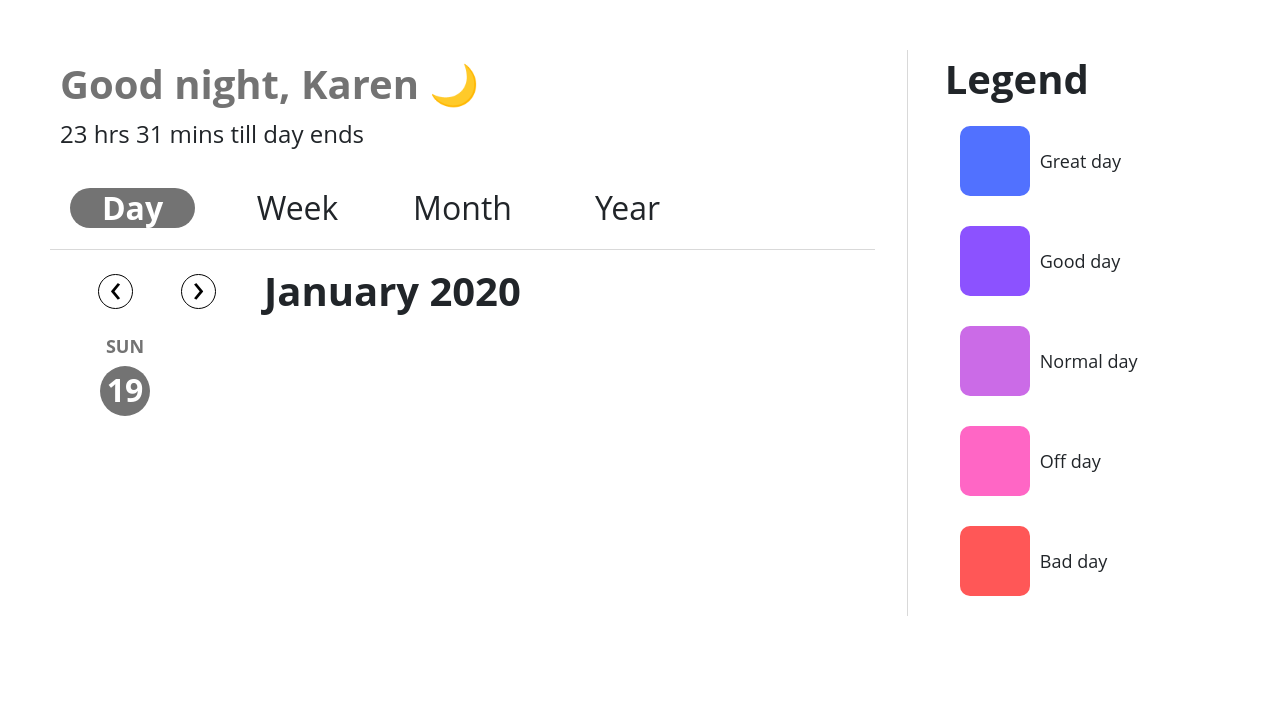
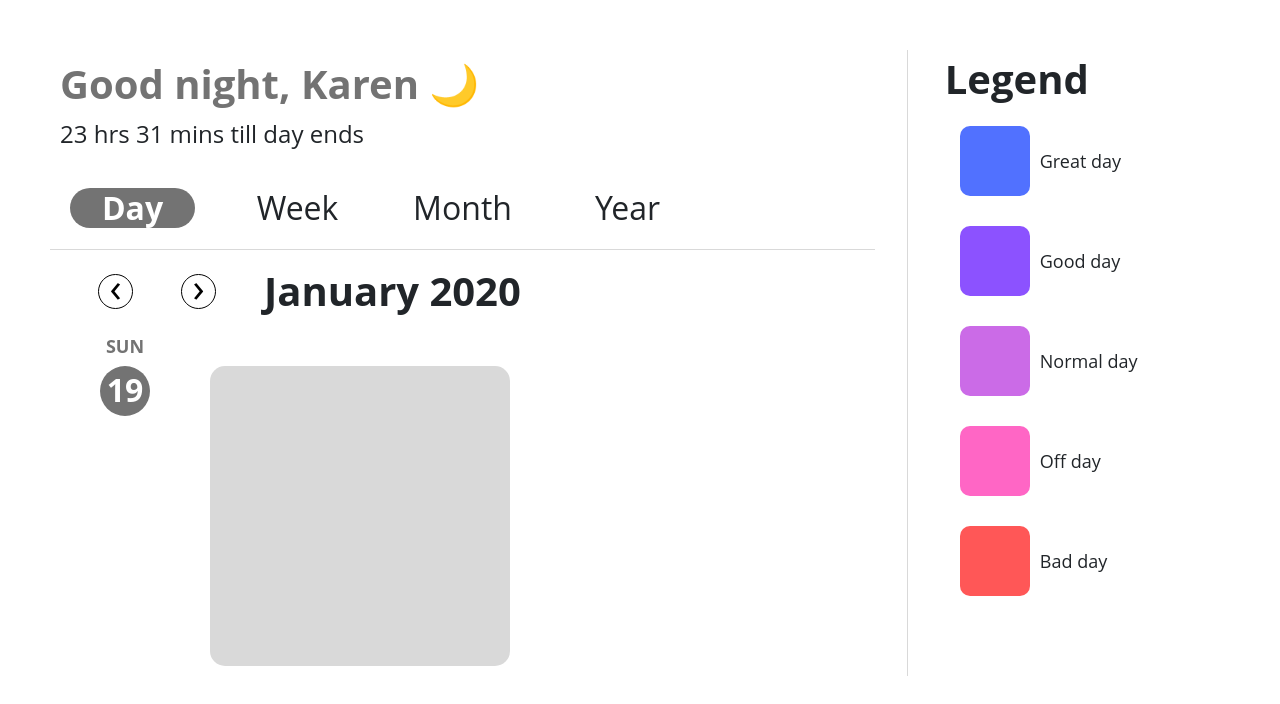
Before and after one commit to uttaravadina/dayz, a React (Create React App) app in the folder frontend/: page /day in a window 1280 px wide. Shown: the top 704 px of the page. Built offline with nearby package versions, Linux system fonts and the light colour scheme.

Commit message:
Add day colorbox

```diff
--- a/frontend/src/Components/Day/View.js
+++ b/frontend/src/Components/Day/View.js
@@ -29,11 +29,18 @@ class View extends React.Component {
 
         return (
             <>
-                <div>
+                <div className="day-wrapper">
                     <div className="day-bar">
                         <h3>{dayOfWeek}</h3>
                         <div className={todayActive}>
                             <h2>{date}</h2>
+                        </div>
+                    </div>
+                    <div className="day-content">
+                        <div className="day-colorbox-wrapper">
+                            <div className="day-colorbox">
+
+                            </div>
                         </div>
                     </div>
                 </div>
--- a/frontend/src/Styles/Day/View.css
+++ b/frontend/src/Styles/Day/View.css
@@ -1,3 +1,8 @@
+.day-wrapper {
+    display: flex;
+    flex-direction: row;
+}
+
 .day-bar {
     padding-left: 50px;
     padding-top: 20px;
@@ -37,3 +42,21 @@
     font-weight: bold;
     color: white;
 }
+
+.day-content {
+    display: flex;
+    flex-direction: row;
+    padding-left: 50px;
+    padding-top: 40px;
+}
+
+.day-colorbox-wrapper {
+    padding: 10px;
+}
+
+.day-colorbox {
+    height: 300px;
+    width: 300px;
+    border-radius: 15px;
+    background-color: #D9D9D9;
+}
```
